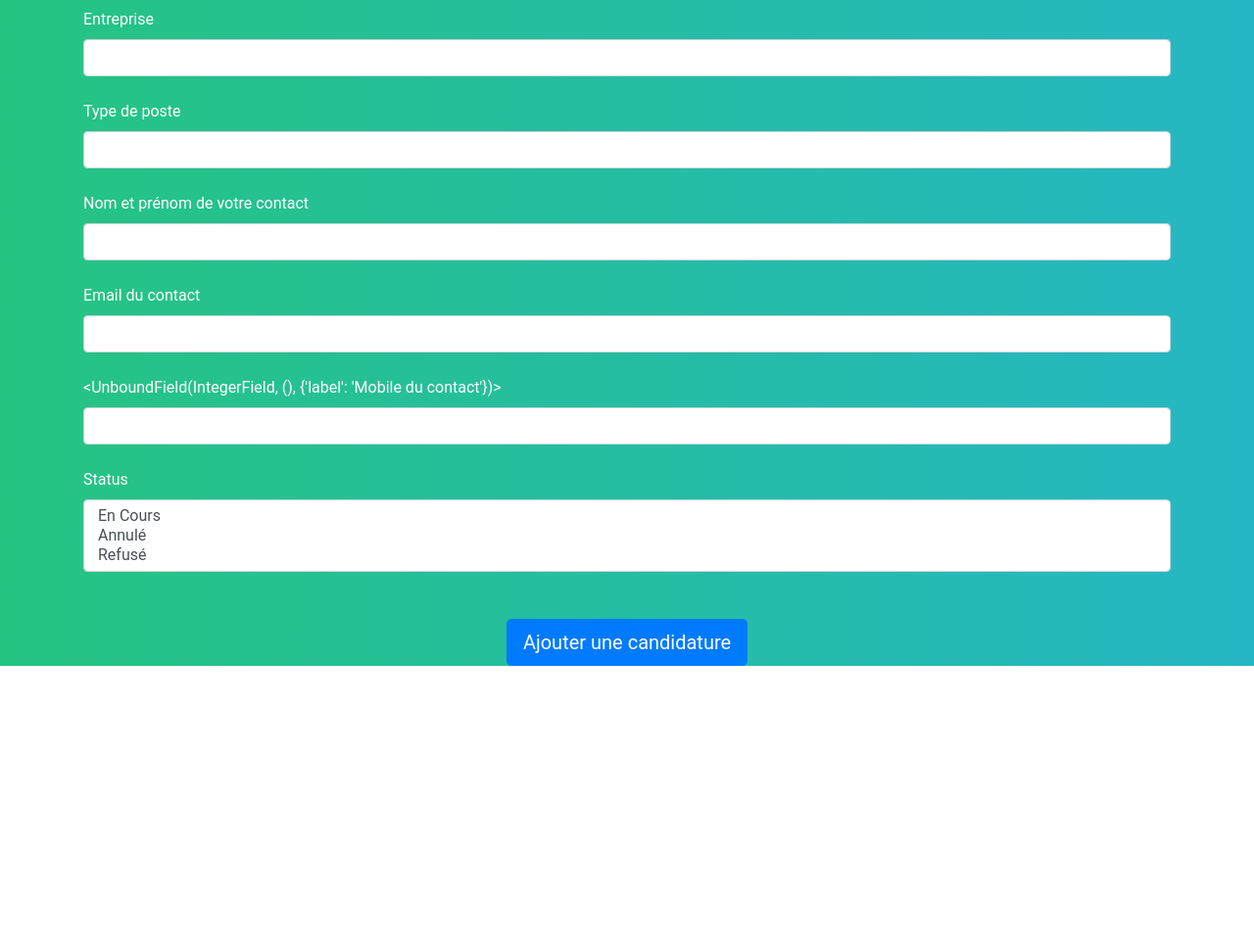
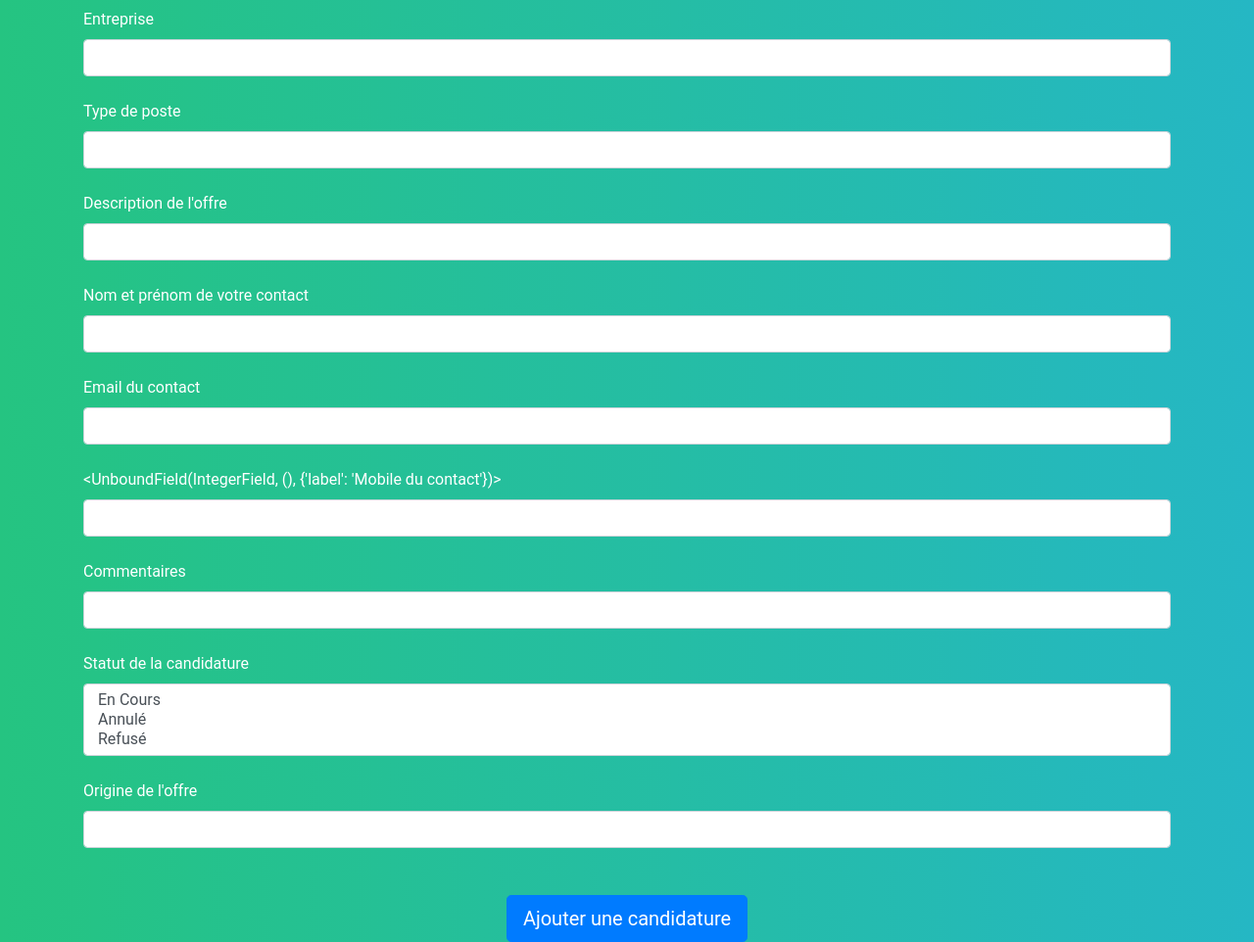
Before and after one commit to subut0n/app-candidature, a Flask app: page /candidature in a window 1280 px wide. Shown: the part 163-1125 px from the top of the page at 98% size. Before the commit the page ends 843 px from the top, so only its background shows below. Run offline with Flask 2, Linux system fonts and the light colour scheme; some libraries are stand-ins or nearby versions.

Commit message:
add_candidacy +add fields

```diff
--- a/App/forms.py
+++ b/App/forms.py
@@ -14,15 +14,18 @@
     submit = SubmitField(label="Se connecter")
 
 
-class AddCandidacy(FlaskForm):
+class AddCandidacy(FlaskForm): #add_candidacy.html to modify
     """[Form to add candidacy]
     """
     company = StringField(label='Entreprise', validators=[DataRequired()])
-    job_type = StringField(label='Type de poste', validators=[DataRequired()]) #add_candidacy.html a modifier
+    job_type = StringField(label='Type de poste', validators=[DataRequired()])
+    description = StringField(label='Description de l\'offre')
     contact_full_name = StringField(label='Nom et prénom de votre contact', validators=[DataRequired()])
     contact_email = EmailField(label='Email du contact', validators=[DataRequired()])
     contact_mobilephone = StringField(IntegerField(label='Mobile du contact'))
-    status = SelectField('Status', choices=[('En cours', 'En Cours'), ('Annulé', 'Annulé'), ('Refusé', 'Refusé')])
+    status = SelectField(label='Statut de la candidature', choices=[('En cours', 'En Cours'), ('Annulé', 'Annulé'), ('Refusé', 'Refusé')])
+    origin = StringField(label='Origine de l\'offre')
+    comment = StringField(label='Commentaires')
     submit = SubmitField(label='Ajouter une candidature')
 
 class ModifyProfile(FlaskForm):
@@ -36,9 +39,12 @@
 class ModifyCandidacy(FlaskForm):
     """[form to modify candidacy]
     """
+    job_type = StringField(label='Type de poste', validators=[DataRequired()])
+    description = StringField(label='Description de l\'offre')
     contact_full_name = StringField(label='contact_full_name', validators=[DataRequired()])
     contact_email = StringField(label='contact_email', validators=[DataRequired()])
     contact_mobilephone = StringField(label='contact_mobilephone')
     status = StringField(label='Status', validators=[DataRequired()])
-
-    submit = SubmitField(label="Valider")
+    origin = StringField(label='Origine de l\'offre')
+    comment = StringField(label='Commentaires')
+    submit = SubmitField(label="Valider les modifications")
--- a/App/routes.py
+++ b/App/routes.py
@@ -46,7 +46,7 @@
         [str]: [board page code different if the user is admin or not]
     """
     admin_candidacy_attributs = ["user_fisrt_name",'company','contact_full_name','contact_email', 'contact_mobilephone' ,'date','status']
-    usercandidacy_attributs = ['company','contact_full_name','contact_email', 'contact_mobilephone' ,'date','status']
+    usercandidacy_attributs = ['company','date','status']
 
 
     if (current_user.is_admin == True):
@@ -72,7 +72,7 @@
     """
     form = AddCandidacy()
     if form.validate_on_submit() and len(str(form.contact_mobilephone.data)) > 9:
-        Candidacy(user_id = current_user.id, company = form.company.data, contact_full_name = form.contact_full_name.data, contact_email = form.contact_email.data, contact_mobilephone = form.contact_mobilephone.data, status = form.status.data).save_to_db()
+        Candidacy(user_id = current_user.id, company = form.company.data, job_type = form.job_type.data, description = form.description.data, contact_full_name = form.contact_full_name.data, contact_email = form.contact_email.data, contact_mobilephone = form.contact_mobilephone.data, status = form.status.data, comment = form.comment.data).save_to_db()
         flash('Nouvelle Candidature ajouté ', category='success')
         return redirect(url_for('board_page'))
     print(form.contact_mobilephone.data)
--- a/App/templates/add_candidacy.html
+++ b/App/templates/add_candidacy.html
@@ -16,6 +16,10 @@
         {{ form.job_type(size=32, class="form-control") }}
         <br>
 
+        {{ form.description.label }}
+        {{ form.description(size=32, class="form-control") }}
+        <br>
+
         {{ form.contact_full_name.label }}
         {{ form.contact_full_name(size=32, class="form-control") }}
         <br>
@@ -28,8 +32,17 @@
         {{ form.contact_mobilephone(size=32, class="form-control") }}
         <br>
 
+
+        {{ form.comment.label }}
+        {{ form.comment(size=32, class="form-control") }}
+        <br>
+
         {{ form.status.label }}
         {{ form.status(size=3, class="form-control") }}
+        <br>
+
+        {{ form.origin.label }}
+        {{ form.origin(size=32, class="form-control") }}
         <br>
 
 
```
